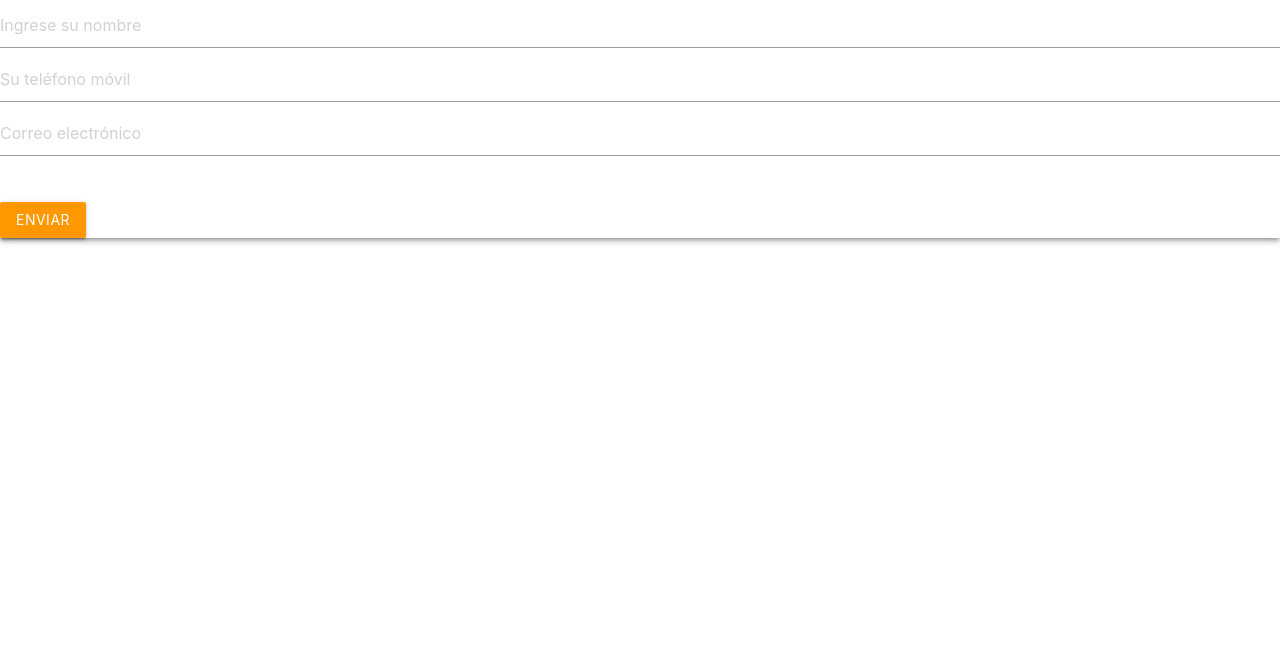
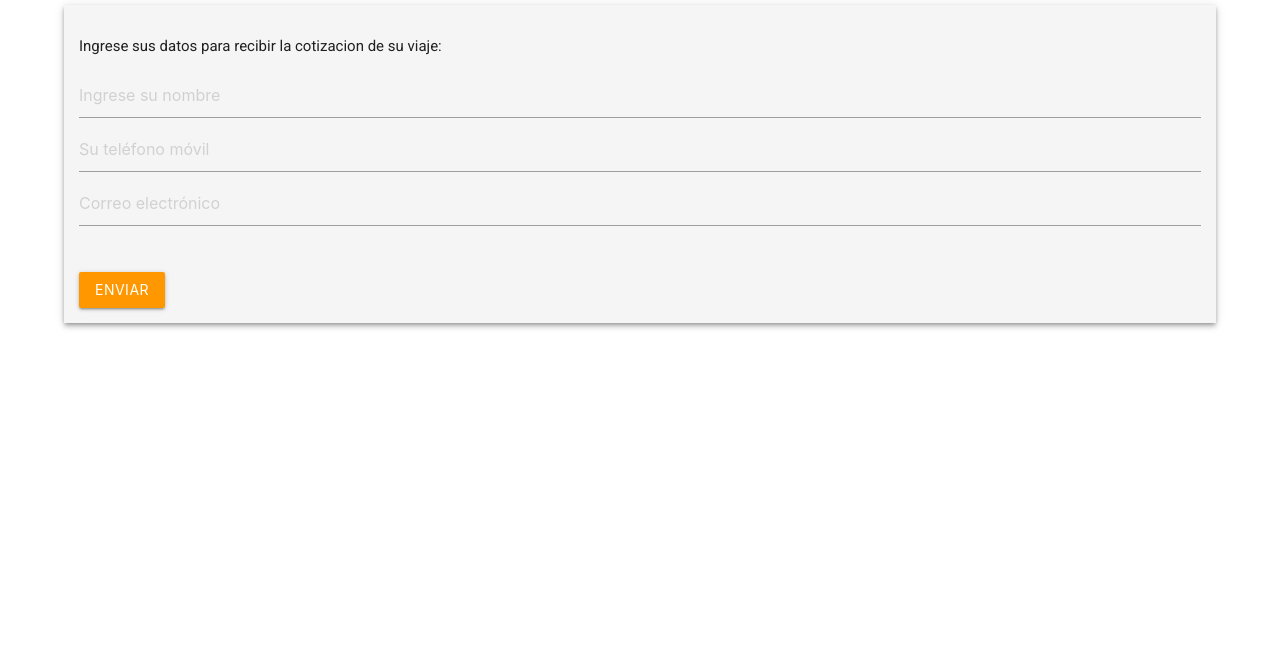
Before and after one commit to LaureanoRugani/EntregaFinalJS, a plain HTML site: page checkout.html in a window 1280 px wide. Shown: the part 151-800 px from the top of the page. Drawn offline with nearby package versions, Linux system fonts and the light colour scheme; some packages are replaced by stand-ins of ours; a script that the page names is missing.

Commit message:
entrega final

```diff
--- a/checkout.html
+++ b/checkout.html
@@ -9,7 +9,7 @@
         <script src="https://cdnjs.cloudflare.com/ajax/libs/materialize/1.0.0/js/materialize.min.js"></script>
         <script src="//cdn.jsdelivr.net/npm/sweetalert2@11"></script>
         <link href="https://fonts.googleapis.com/icon?family=Material+Icons" rel="stylesheet">
-        <link rel="stylesheet" href="css/styles.css">
+        <link rel="stylesheet" href="css/estilos.css">
         <script defer src="js/variables.js"></script>
         <script defer src="js/mainForm.js"></script>
     </head>
--- a/css/estilos.css
+++ b/css/estilos.css
@@ -39,4 +39,5 @@ h3 {
 
 .color-formulario {
     background-color: whitesmoke;
+    padding: 15px;
 }
--- a/js/mainForm.js
+++ b/js/mainForm.js
@@ -16,8 +16,7 @@ btnSubmit.addEventListener("mousemove", ()=> {
 document.addEventListener("submit", (e)=> {
     e.preventDefault()
     guardarDatosDeUsr()
-    // alert(`Lo contactaremos por mail para enviarle su cotizacion 😃`)
-    toastSA("Lo contactaremos por mail para enviarle su cotizacion 😃", "DodgerBlue", 4000, 'sucess')
+    alert(`Lo contactaremos por mail para enviarle su cotizacion 😃`)
 })
 
 function guardarDatosDeUsr() {
```
